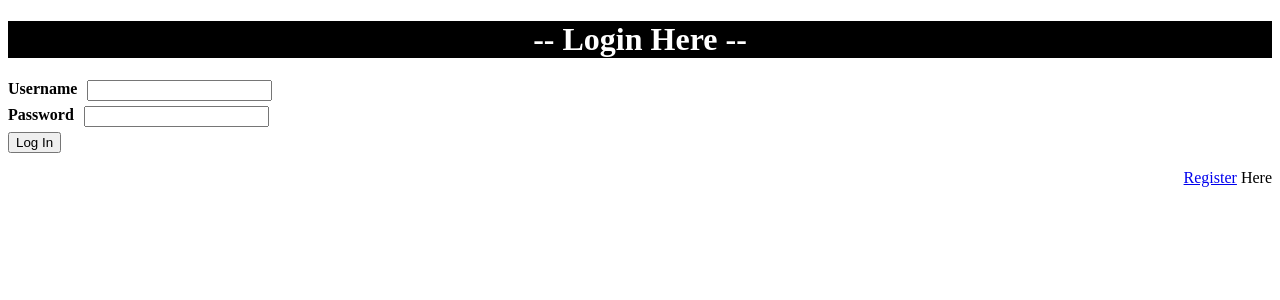
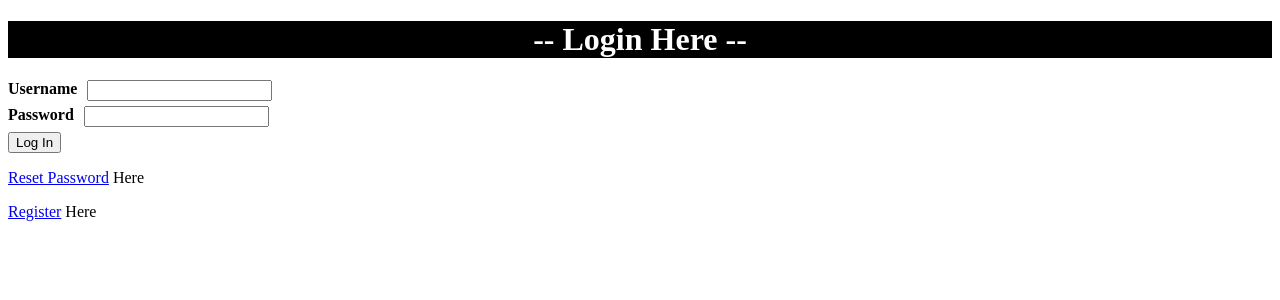
Before and after one commit to Xingyixzhang/Coding-Projects, a Flask app: page /login.html in a window 1280 px wide. Shown: the top 300 px of the page. Run offline with Flask 2, Linux system fonts and the light colour scheme.

Commit message:
Update login.html

```diff
--- a/Hiker's Page/templates/login.html
+++ b/Hiker's Page/templates/login.html
@@ -20,8 +20,11 @@
             </div>
         </form>
 
+        <!-- Provide link for user to reset password -->
+        <p><a href="/pwupdate.html">Reset Password</a> Here</p>
+
         <!-- Provide link for user to register if they don't have an account yet. -->
-        <p style="text-align: right;"><a href="/register.html">Register</a> Here</p>
+        <p><a href="/register.html">Register</a> Here</p>
 
         <!-- If error occurs as defined in app.py, show it in page. -->
         {% if error %}
```
